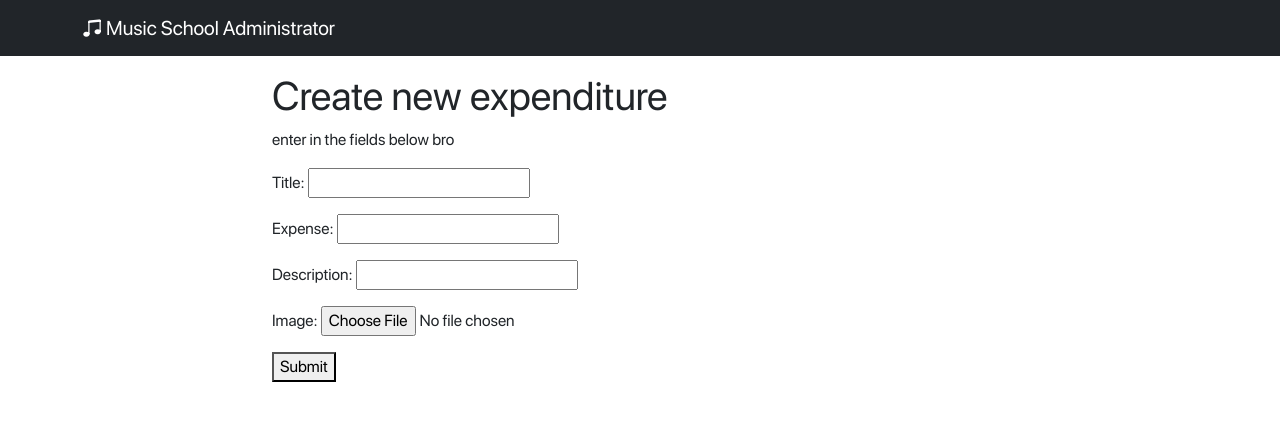
After one commit to rb2cc/Team-Galin-Spending-Tracker, a Django app: page /create_expenditure/ in a window 1280 px wide. The commit adds this page. Shown: the top 421 px of the page. Run offline with Django 4.2, Linux system fonts and the light colour scheme; some libraries are stand-ins or nearby versions.

Commit message:
add expenditure model, form and relevent html templates
-expenditure model and forms created with relevant fields
-button added to landing page which directs to where expenditures will be listed
-button added on listing page to create a new expenditure using the new form

```diff
--- a/personal_spending_tracker/urls.py
+++ b/personal_spending_tracker/urls.py
@@ -23,4 +23,6 @@ urlpatterns = [
     path('log_out/', views.log_out, name='log_out'),
     path('sign_up/', views.sign_up, name='sign_up'),
     path('landing_page/', views.landing_page, name='landing_page'),
+    path('expenditure_list', views.expenditure_list, name='expenditure_list'),
+    path('create_expenditure/', views.create_expenditure, name='create_expenditure' )
 ]
--- a/requirements.txt
+++ b/requirements.txt
@@ -2,4 +2,5 @@ asgiref==3.6.0
 backports.zoneinfo==0.2.1
 Django==4.1.5
 django-widget-tweaks==1.4.12
+Pillow==9.4.0
 sqlparse==0.4.3
--- a/tracker/forms.py
+++ b/tracker/forms.py
@@ -1,7 +1,7 @@
 from django.core.validators import validate_email
 from django.core.validators import RegexValidator
 from django import forms
-from .models import User
+from .models import User, Expenditure
 
 class LogInForm(forms.Form):
     """Form enabling registered users to log in."""
@@ -50,3 +50,10 @@ class SignUpForm(forms.ModelForm):
             password = self.cleaned_data.get('new_password')
         )
         return user
+
+class ExpenditureForm(forms.ModelForm):
+    """Form enabling users to create expenditures"""
+    class Meta:
+        """Form options"""
+        model = Expenditure
+        fields = ['title', 'expense','description', 'image']
--- a/tracker/models.py
+++ b/tracker/models.py
@@ -45,3 +45,13 @@ class User(AbstractBaseUser, PermissionsMixin):
 
     objects = UserManager()
     USERNAME_FIELD = 'email'
+
+class Expenditure(models.Model):
+    """Expenditure model for user spending"""
+
+    title = models.CharField(max_length=25, blank=False)
+    description = models.CharField(max_length=280, blank=False)
+    image = models.ImageField(editable=True, blank=True)#upload_to='files/image') #need to research how to save uploaded images properly
+    expense = models.DecimalField(max_digits=6,decimal_places=2, null=False)
+    date_created = models.DateField(auto_now=True)
+    # category = models.ForeignKey(Category, on_delete=models.CASCADE) #uncomment when category model is implemented
--- /dev/null
+++ b/tracker/templates/create_expenditure.html
@@ -0,0 +1,16 @@
+{% extends 'base_content.html' %}
+{% block content %}
+<div class='container'>
+    <div class='row'>
+        <div class='col-8 offset-2'>
+            <h1>Create new expenditure</h1>
+            <p>enter in the fields below bro</p>
+            <form method="POST">
+                {% csrf_token %}
+                {{ form.as_p }}
+                <button type = "submit">Submit</button>
+            </form>
+        </div>
+    </div>
+</div>
+{% endblock %}
--- a/tracker/templates/landing_page.html
+++ b/tracker/templates/landing_page.html
@@ -4,6 +4,7 @@
     <div class='row'>
         <div class='col-8 offset-2'>
             <h1>spending tracker</h1>
+            <h2><a href='{% url 'expenditure_list' %}' class="btn btn-warning">View Expenditures</a></h2>
         </div>
     </div>
 </div>
--- a/tracker/views.py
+++ b/tracker/views.py
@@ -1,4 +1,4 @@
-from .forms import SignUpForm, LogInForm
+from .forms import SignUpForm, LogInForm, ExpenditureForm
 from .models import User
 from django.contrib.auth import authenticate, login, logout
 from django.contrib import messages
@@ -41,3 +41,18 @@ def user_test(user):
 @user_passes_test(user_test, login_url='log_out')
 def landing_page(request):
     return render(request, 'landing_page.html')
+
+def expenditure_list(request):
+    return render(request, 'expenditure_list.html')
+
+def create_expenditure(request):
+    if request.method == 'POST':
+        form=ExpenditureForm(request.POST)
+        if form.is_valid():
+            form.save()
+            return redirect('expenditure_list')
+        messages.add_message(request, messages.ERROR, "The inputs provided were invalid")
+
+    else:
+        form = ExpenditureForm()
+    return render(request, 'create_expenditure.html', {'form': form})
```
Also changed, not shown: tracker/admin.py (+6 -1 lines), tracker/templates/expenditure_list.html (added, +12 -0 lines), tracker/migrations/0002_expenditure.py (added), tracker/tests/test_create_expenditure_view.py (added), tracker/tests/test_expenditure_form.py (added), tracker/tests/test_expenditure_list_view.py (added), tracker/tests/test_expenditure_model.py (added).
